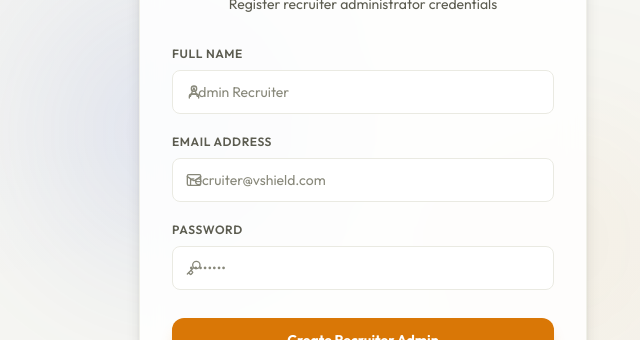
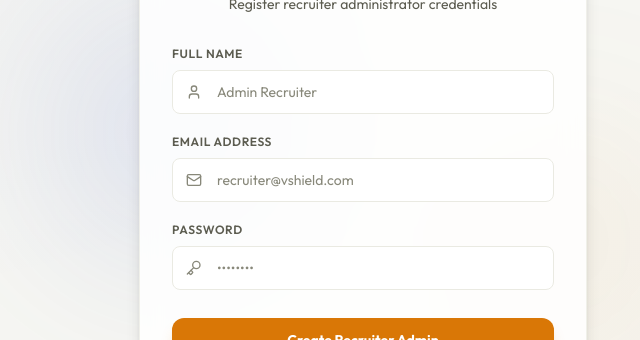
Before and after one commit to yashpss01/Bg-verifier-vshield, a React (Vite) app in the folder frontend/: page /login in a window 1280 px wide. Both pictures are taken after a click on the button "Register now". Shown: the part 234-574 px from the top of the page, without its empty margins (277-917 px from the left). Built offline with nearby package versions, Linux system fonts and the light colour scheme; no server answers.

Commit message:
style: prevent icon overlap by using Tailwind important flag on input left paddings

```diff
--- a/frontend/src/pages/CandidateList.tsx
+++ b/frontend/src/pages/CandidateList.tsx
@@ -196,7 +196,7 @@ const CandidateList: React.FC = () => {
             <input
               type="text"
               placeholder="Search by name, email, phone..."
-              className="block w-full h-9 glass-input pl-10 text-xs"
+              className="block w-full h-9 glass-input !pl-10 text-xs"
               value={search}
               onChange={(e) => setSearch(e.target.value)}
             />
--- a/frontend/src/pages/Login.tsx
+++ b/frontend/src/pages/Login.tsx
@@ -135,7 +135,7 @@ const Login: React.FC<LoginProps> = ({ onLoginSuccess }) => {
                   id="email"
                   type="email"
                   placeholder="admin@vshield.com"
-                  className="block w-full h-11 glass-input pl-11 text-sm"
+                  className="block w-full h-11 glass-input !pl-11 text-sm"
                   {...loginRegister('email')}
                 />
               </div>
@@ -154,7 +154,7 @@ const Login: React.FC<LoginProps> = ({ onLoginSuccess }) => {
                   id="password"
                   type="password"
                   placeholder="••••••••"
-                  className="block w-full h-11 glass-input pl-11 text-sm"
+                  className="block w-full h-11 glass-input !pl-11 text-sm"
                   {...loginRegister('password')}
                 />
               </div>
@@ -202,7 +202,7 @@ const Login: React.FC<LoginProps> = ({ onLoginSuccess }) => {
                   id="name"
                   type="text"
                   placeholder="Admin Recruiter"
-                  className="block w-full h-11 glass-input pl-11 text-sm"
+                  className="block w-full h-11 glass-input !pl-11 text-sm"
                   {...registerRegister('name')}
                 />
               </div>
@@ -221,7 +221,7 @@ const Login: React.FC<LoginProps> = ({ onLoginSuccess }) => {
                   id="reg-email"
                   type="email"
                   placeholder="recruiter@vshield.com"
-                  className="block w-full h-11 glass-input pl-11 text-sm"
+                  className="block w-full h-11 glass-input !pl-11 text-sm"
                   {...registerRegister('email')}
                 />
               </div>
@@ -240,7 +240,7 @@ const Login: React.FC<LoginProps> = ({ onLoginSuccess }) => {
                   id="reg-password"
                   type="password"
                   placeholder="••••••••"
-                  className="block w-full h-11 glass-input pl-11 text-sm"
+                  className="block w-full h-11 glass-input !pl-11 text-sm"
                   {...registerRegister('password')}
                 />
               </div>
```
